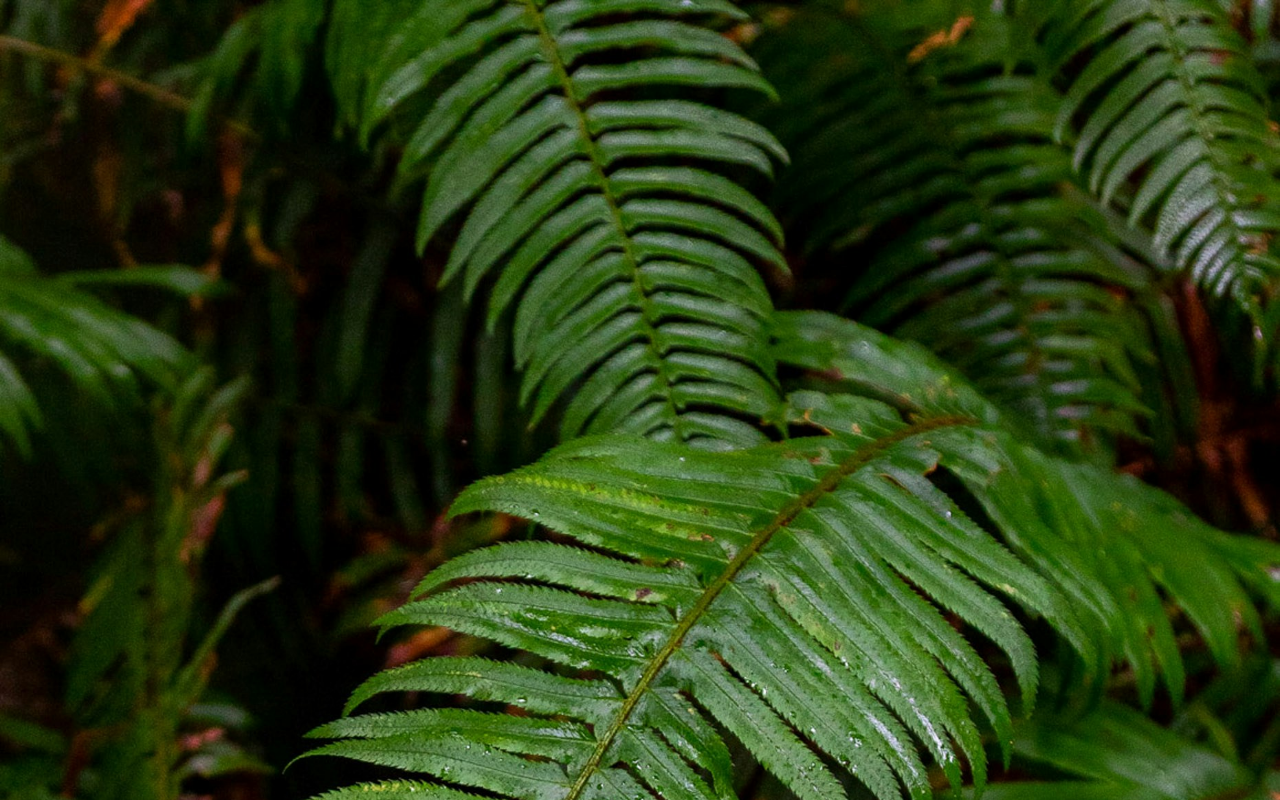
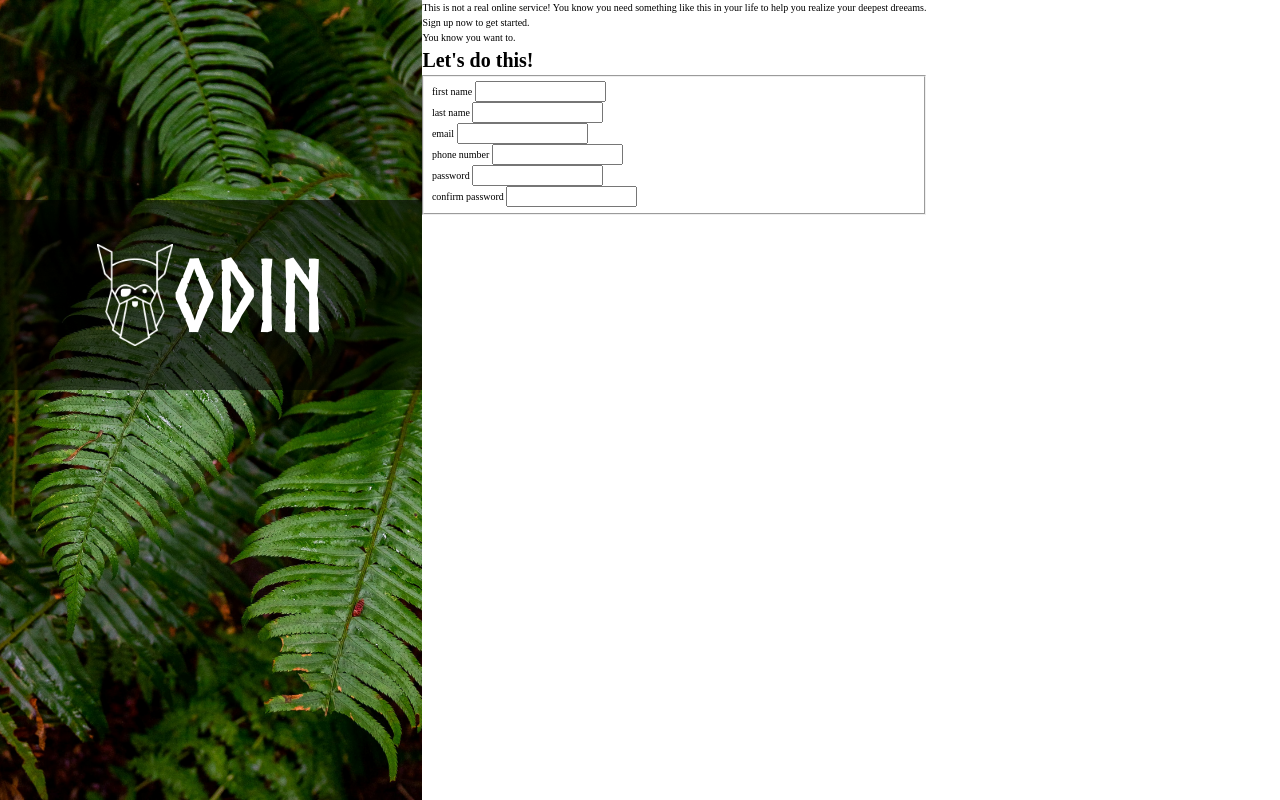
Before and after one commit to Vercyngetoryks/TOP-Sign-up-form, a plain HTML site: page index.html in a window 1280 px wide. Shown: the top 800 px of the page. Drawn offline with Linux system fonts and the light colour scheme.

Commit message:
add logo  side style

```diff
--- a/index.html
+++ b/index.html
@@ -9,8 +9,10 @@
   <body>
     <div class="container">
       <div class="container-left">
-        <img src="./img/pic.jpg" alt="green leaf" class="theme" />
-        <img src="./img/odin-lined.png" alt="Odin logo" class="logo" />
+        <div class="logo-box">
+          <img src="./img/odin-lined.png" alt="Odin logo" class="logo" />
+          <p class="logo-text">odin</p>
+        </div>
       </div>
       <div class="container-right">
         <p>
--- a/style.css
+++ b/style.css
@@ -59,3 +59,34 @@ h6 {
 #__next {
   isolation: isolate;
 }
+
+.container {
+  display: flex;
+  height: 100vh;
+}
+
+.container-left {
+  background-image: url(./img/pic.jpg);
+  background-size: cover;
+  background-position: center, center;
+  flex: 0 0 33%;
+}
+
+.logo-box {
+  background-color: rgba(0, 0, 0, 0.6);
+  padding: 2rem;
+  margin-top: 20rem;
+  display: flex;
+  justify-content: center;
+  align-items: center;
+}
+
+.logo {
+  width: 20%;
+}
+
+.logo-text {
+  color: #fff;
+  font-family: "norsebold";
+  font-size: 10rem;
+}
```
